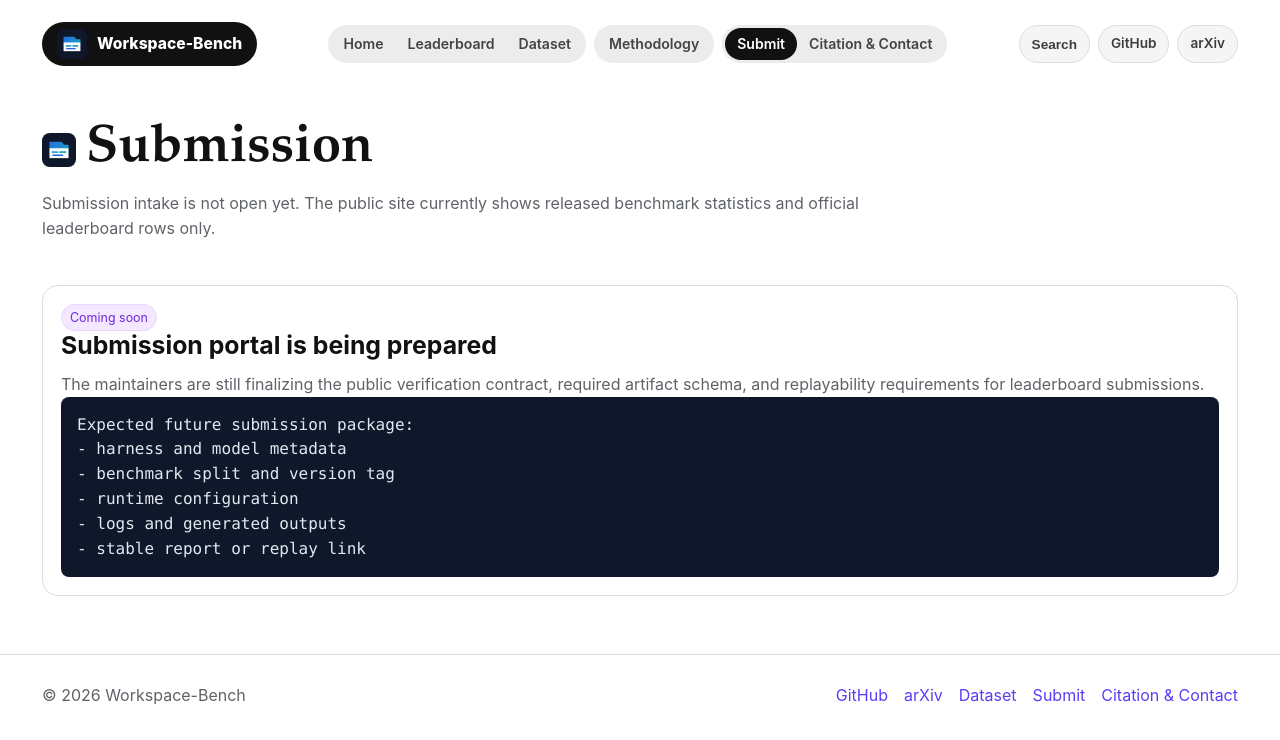
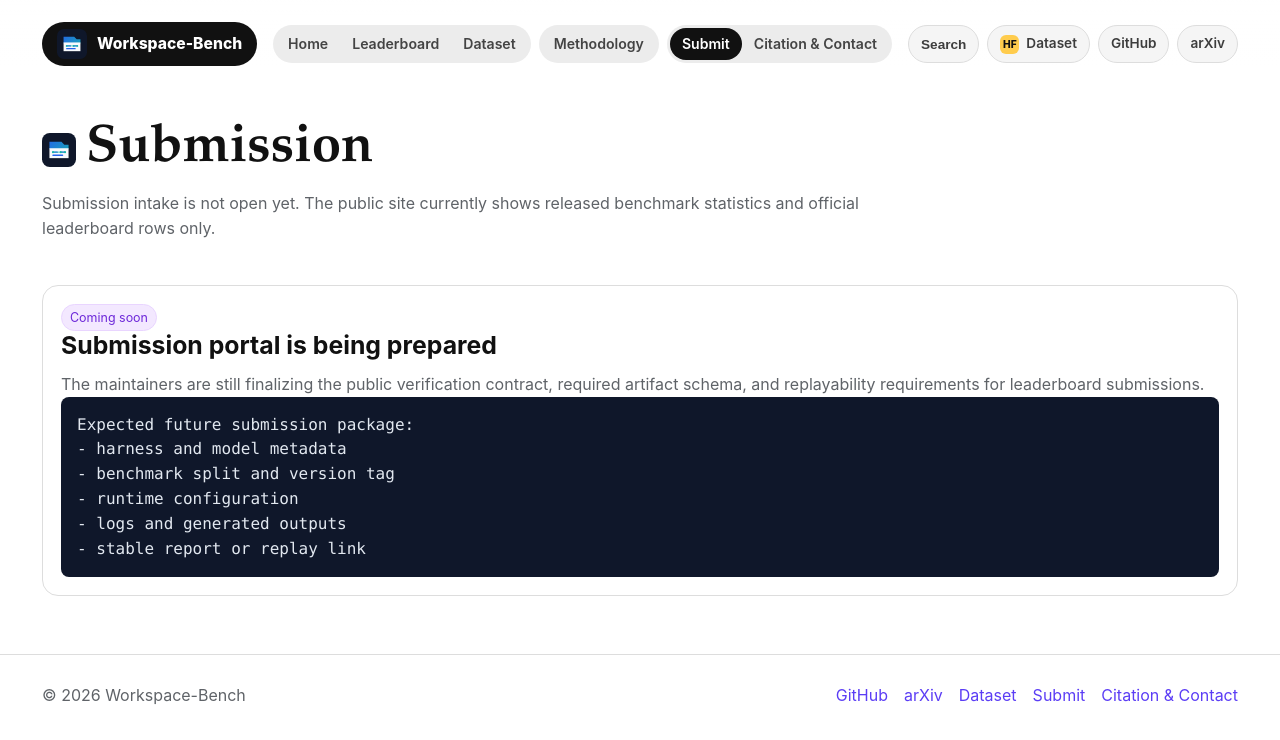
Before and after one commit to workspace-bench/workspace-bench.github.io, a website: page submit.html in a window 1280 px wide. Drawn offline with Linux system fonts and the light colour scheme.

Commit message:
Update framework figure and dataset nav link

```diff
--- a/styles/workspace.css
+++ b/styles/workspace.css
@@ -1571,6 +1571,24 @@ body {
   font-weight: 600;
 }
 
+.aa-dataset-button {
+  gap: 7px;
+}
+
+.aa-button-icon {
+  display: inline-flex;
+  align-items: center;
+  justify-content: center;
+  width: 19px;
+  height: 19px;
+  border-radius: 6px;
+  background: #ffcc4d;
+  color: #111111;
+  font-size: 0.64rem;
+  font-weight: 800;
+  line-height: 1;
+}
+
 .aa-icon-button:hover,
 .aa-toolbar-button:hover,
 .aa-search-button:hover {
--- a/workspace-site.js
+++ b/workspace-site.js
@@ -75,6 +75,10 @@ function workspaceRenderShell() {
             </nav>
             <div class="nav-actions" aria-label="Workspace-Bench utilities">
               <button class="aa-icon-button aa-search-button" type="button" aria-label="Search site">Search</button>
+              <a class="aa-icon-button aa-dataset-button" href="https://huggingface.co/datasets/Workspace-Bench/Workspace-Bench" target="_blank" rel="noopener noreferrer" aria-label="Open Workspace-Bench dataset on HuggingFace">
+                <span class="aa-button-icon" aria-hidden="true">HF</span>
+                <span>Dataset</span>
+              </a>
               <a class="aa-icon-button" href="https://github.com/OpenDataBox/Workspace-Bench" target="_blank" rel="noopener noreferrer">GitHub</a>
               <a class="aa-icon-button" href="https://arxiv.org/abs/2605.03596" target="_blank" rel="noopener noreferrer">arXiv</a>
             </div>
```
Also changed, not shown: 1 other file.
